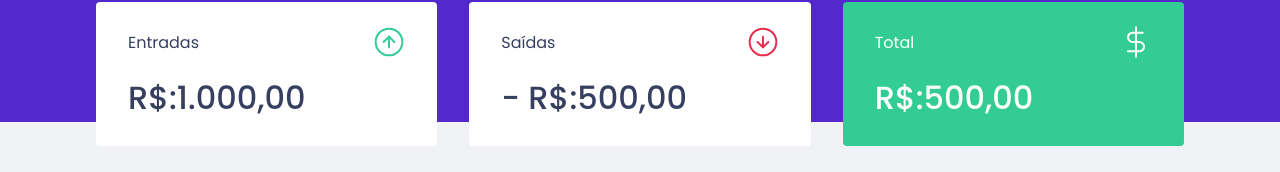
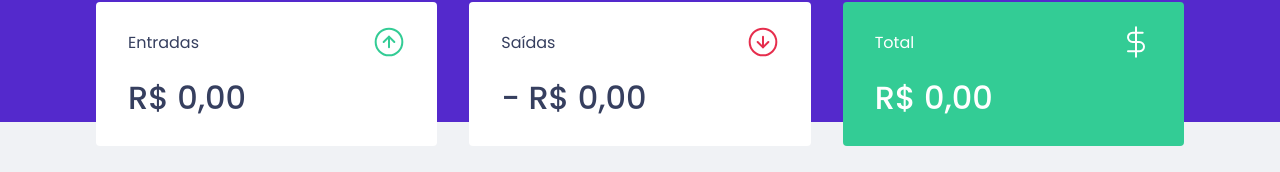
Before and after one commit to PhilipeAnderson/bootcampProjects, a React (Create React App) app in the folder rocketseat/react/dtmoney/: page / in a window 1280 px wide. Shown: the part 118-290 px from the top of the page. Built offline with nearby package versions, Linux system fonts and the light colour scheme; no server answers; what miragejs would draw is missing.

Commit message:
The component summary is ready

```diff
--- a/rocketseat/react/dtmoney/src/components/Summary/index.tsx
+++ b/rocketseat/react/dtmoney/src/components/Summary/index.tsx
@@ -9,7 +9,22 @@ export function Summary(){
 
   const { transactions } = useContext(TransactionsContext)
 
-  console.log(transactions)
+  const summary = transactions.reduce((acc, transaction) => {
+    if(transaction.type === 'deposit') {
+      acc.deposits += transaction.amount;
+      acc.total += transaction.amount;
+    } else {
+      acc.withdraws += transaction.amount;
+      acc.total -= transaction.amount;
+    }
+
+    return acc;
+
+  }, {
+    deposits: 0,
+    withdraws: 0,
+    total: 0
+  })
 
   return(
     <Container>
@@ -20,7 +35,10 @@ export function Summary(){
           <img src={ income } alt="Entradas" />
         </header>
         <strong>
-          R$:1.000,00
+          { new Intl.NumberFormat('pt-BR', {
+            style: 'currency',
+            currency: 'BRL'
+          }).format(summary.deposits) }
         </strong>
       </div>
 
@@ -30,7 +48,10 @@ export function Summary(){
           <img src={ outcome } alt="Saídas" />
         </header>
         <strong>
-          - R$:500,00
+          - { new Intl.NumberFormat('pt-BR', {
+            style: 'currency',
+            currency: 'BRL'
+          }).format(summary.withdraws) }
         </strong>
       </div>
 
@@ -40,7 +61,10 @@ export function Summary(){
           <img src={ total } alt="Total" />
         </header>
         <strong>
-          R$:500,00
+          { new Intl.NumberFormat('pt-BR', {
+            style: 'currency',
+            currency: 'BRL'
+          }).format(summary.total ) }
         </strong>
       </div>
 
```
